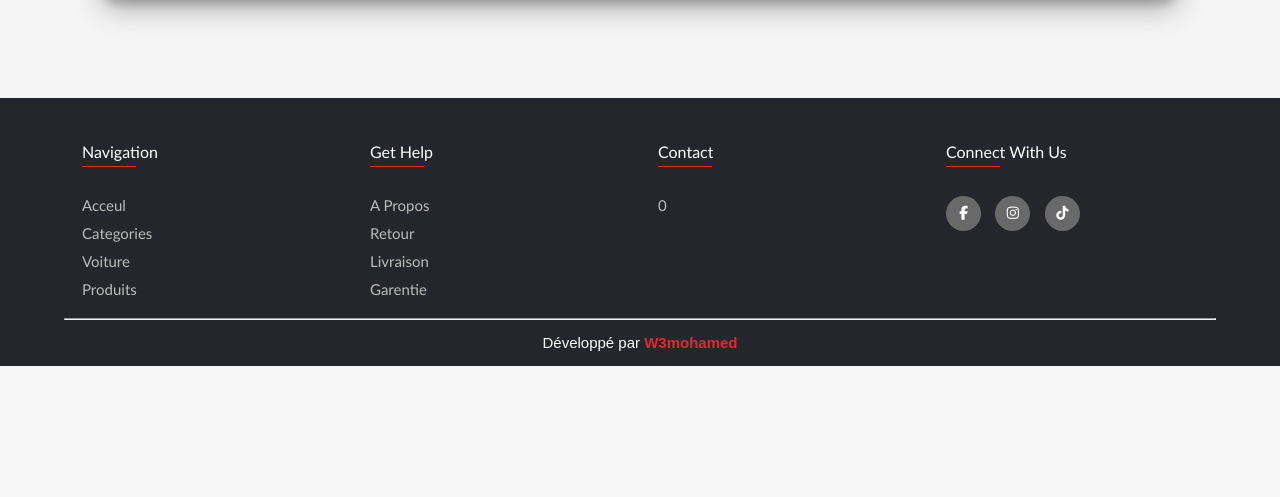
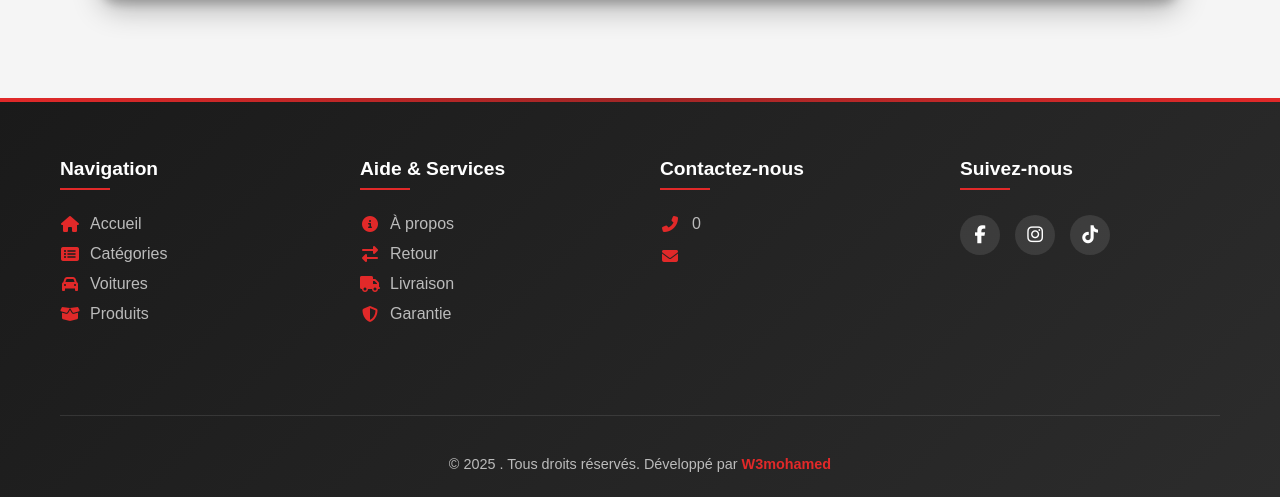
Before and after one commit to W3Mohamed/souqpiece, a PHP site: page / in a window 1280 px wide. Shown: the part 1940-2437 px from the top of the page. Before the commit the page ends 2306 px from the top, so only its background shows below. Run offline with PHP 8.4, Linux system fonts and the light colour scheme; data that the repository does not hold is empty; a stand-in replaces the project's code that opens the database connection; some libraries are stand-ins or nearby versions.

Commit message:
changement de footer

```diff
--- a/css/style.css
+++ b/css/style.css
@@ -682,10 +682,10 @@ body{
       height: 400px;
     }
   }
-/*====================================================
+/* ====================================================
             footer
 ================================================*/
-footer{
+/* footer{
 	background:#24262b;
     position: relative;
 }
@@ -792,7 +792,7 @@ footer .copy{
     text-decoration: none;
     font-weight: 600;
 }
-/*responsive*/
+/*responsive*
 @media(max-width:767px){
 	.footer-col{
 		width: 50%;
@@ -804,6 +804,251 @@ footer .copy{
 		width: 100%;
 
 	}
+} */
+
+/* Style du footer moderne */
+.modern-footer {
+    background: linear-gradient(135deg, #1a1a1a 0%, #2c2c2c 100%);
+    color: #ffffff;
+    padding: 60px 0 0;
+    font-family: 'Inter', -apple-system, BlinkMacSystemFont, sans-serif;
+    position: relative;
+    overflow: hidden;
+}
+
+.modern-footer::before {
+    content: '';
+    position: absolute;
+    top: 0;
+    left: 0;
+    width: 100%;
+    height: 4px;
+    background: linear-gradient(90deg, var(--color), #e12929aa, var(--color));
+}
+
+.footer-container {
+    max-width: 1200px;
+    margin: 0 auto;
+    padding: 0 20px;
+}
+
+.footer-grid {
+    display: grid;
+    grid-template-columns: repeat(auto-fit, minmax(250px, 1fr));
+    gap: 40px;
+    margin-bottom: 50px;
+}
+
+.footer-column {
+    margin-bottom: 30px;
+}
+
+.footer-title {
+    font-size: 1.2rem;
+    font-weight: 600;
+    margin-bottom: 25px;
+    position: relative;
+    color: #ffffff;
+    padding-bottom: 10px;
+}
+
+.footer-title::after {
+    content: '';
+    position: absolute;
+    left: 0;
+    bottom: 0;
+    width: 50px;
+    height: 2px;
+    background-color: var(--color);
+}
+
+.footer-links {
+    list-style: none;
+}
+
+.footer-links li {
+    margin-bottom: 12px;
+}
+
+.footer-link {
+    color: #bbbbbb;
+    text-decoration: none;
+    transition: all 0.3s ease;
+    display: flex;
+    align-items: center;
+    gap: 10px;
+}
+
+.footer-link:hover {
+    color: #ffffff;
+    transform: translateX(5px);
+}
+
+.footer-icon {
+    width: 20px;
+    text-align: center;
+    color: var(--color);
+}
+
+/* Style des contacts */
+.footer-contact {
+    list-style: none;
+}
+
+.contact-item {
+    display: flex;
+    align-items: center;
+    gap: 12px;
+    margin-bottom: 15px;
+    color: #bbbbbb;
+}
+
+.contact-item span, .contact-item a {
+    color: #bbbbbb;
+    text-decoration: none;
+    transition: color 0.3s ease;
+}
+
+.contact-item a:hover {
+    color: #ffffff;
+}
+
+.contact-icon {
+    color: var(--color);
+    width: 20px;
+    text-align: center;
+}
+
+/* Style des réseaux sociaux */
+.social-links {
+    display: flex;
+    gap: 15px;
+    margin-bottom: 30px;
+}
+
+.social-link {
+    display: flex;
+    align-items: center;
+    justify-content: center;
+    text-decoration: none;
+    width: 40px;
+    height: 40px;
+    background: rgba(255, 255, 255, 0.1);
+    border-radius: 50%;
+    color: #ffffff;
+    font-size: 18px;
+    transition: all 0.3s ease;
+}
+
+.social-link:hover {
+    background: var(--color);
+    transform: translateY(-3px);
+    box-shadow: 0 5px 15px rgba(225, 41, 41, 0.3);
+}
+
+/* Newsletter */
+.newsletter h4 {
+    font-size: 1rem;
+    margin-bottom: 15px;
+    color: #ffffff;
+}
+
+.newsletter-form {
+    display: flex;
+    border-radius: 30px;
+    overflow: hidden;
+    background: rgba(255, 255, 255, 0.1);
+}
+
+.newsletter-form input {
+    flex: 1;
+    padding: 12px 20px;
+    border: none;
+    background: transparent;
+    color: #ffffff;
+    outline: none;
+}
+
+.newsletter-form input::placeholder {
+    color: #bbbbbb;
+}
+
+.newsletter-form button {
+    padding: 0 20px;
+    border: none;
+    background: var(--color);
+    color: white;
+    cursor: pointer;
+    transition: all 0.3s ease;
+}
+
+.newsletter-form button:hover {
+    background: #c82333;
+}
+
+/* Footer bottom */
+.footer-bottom {
+    border-top: 1px solid rgba(255, 255, 255, 0.1);
+    padding: 25px 0;
+    display: flex;
+    flex-direction: column;
+    align-items: center;
+    text-align: center;
+    gap: 15px;
+}
+
+.footer-logo .logo-link {
+    font-size: 1.5rem;
+    font-weight: 700;
+    color: #ffffff;
+    text-decoration: none;
+    transition: color 0.3s ease;
+}
+
+.footer-logo .logo-link:hover {
+    color: var(--color);
+}
+
+.copyright {
+    color: #bbbbbb;
+    font-size: 0.9rem;
+}
+
+.developer-credit a {
+    color: var(--color);
+    text-decoration: none;
+    font-weight: 600;
+    transition: all 0.3s ease;
+}
+
+.developer-credit a:hover {
+    text-decoration: underline;
+}
+
+/* Responsive */
+@media (max-width: 768px) {
+    .footer-grid {
+        grid-template-columns: 1fr 1fr;
+    }
+
+    .footer-bottom {
+        flex-direction: column;
+        text-align: center;
+    }
+}
+
+@media (max-width: 480px) {
+    .footer-grid {
+        grid-template-columns: 1fr;
+    }
+
+    .footer-column {
+        margin-bottom: 30px;
+    }
+
+    .social-links {
+        justify-content: center;
+    }
 }
 /*====================================================
             page produit
--- a/partie/footer.php
+++ b/partie/footer.php
@@ -1,61 +1,82 @@
- <!--=========================================================
-                        footer
-    ========================================================-->
 <?php
     require_once('dashboard/database.php');
     $sqlStates = $pdo->prepare('SELECT * FROM setting WHERE id=?');
     $sqlStates->execute([1]);
     $setting = $sqlStates->fetch(PDO::FETCH_ASSOC);
 ?>
-	<footer  style="padding-top: 39px;padding-bottom: 49px;">
-    <div class="footer">
-        <div class="footer-col">
-                 <h4>Navigation</h4>
-                     <ul>
-                         <li><a href="index.php">Acceul</a></li>
-                         <li><a href="index.php#section-categories">Categories</a></li>
-                         <li><a href="index.php#brand">Voiture</a></li>
-                         <li><a href="index.php#section-produits">Produits</a></li>
+
+<footer class="modern-footer">
+    <div class="footer-container">
+        <div class="footer-grid">
+            <!-- Colonne Navigation -->
+            <div class="footer-column">
+                <h3 class="footer-title">Navigation</h3>
+                <ul class="footer-links">
+                    <li><a href="index.php" class="footer-link"><i class="fas fa-home footer-icon"></i> Accueil</a></li>
+                    <li><a href="index.php#section-categories" class="footer-link"><i class="fas fa-list-alt footer-icon"></i> Catégories</a></li>
+                    <li><a href="index.php#brand" class="footer-link"><i class="fas fa-car footer-icon"></i> Voitures</a></li>
+                    <li><a href="index.php#section-produits" class="footer-link"><i class="fas fa-box-open footer-icon"></i> Produits</a></li>
                 </ul>
             </div>
-        <!--di lwla *************************************************************************************-->
-        <div class="footer-col">
-                 <h4>Get Help</h4>
-                     <ul>
-                         <li><a href="#">A propos</a></li>
-                         <li><a href="#">Retour</a></li>
-                         <li><a href="#">Livraison</a></li>
-                         <li><a href="#">Garentie</a></li>
+
+            <!-- Colonne Aide -->
+            <div class="footer-column">
+                <h3 class="footer-title">Aide & Services</h3>
+                <ul class="footer-links">
+                    <li><a href="#" class="footer-link"><i class="fas fa-info-circle footer-icon"></i> À propos</a></li>
+                    <li><a href="#" class="footer-link"><i class="fas fa-exchange-alt footer-icon"></i> Retour</a></li>
+                    <li><a href="#" class="footer-link"><i class="fas fa-truck footer-icon"></i> Livraison</a></li>
+                    <li><a href="#" class="footer-link"><i class="fas fa-shield-alt footer-icon"></i> Garantie</a></li>
                 </ul>
             </div>
-        <!--di zawja ******************************************* ******************************************-->
-        <div class="footer-col">
-                 <h4>Contact</h4>
-                     <ul>
-                         <li><a href="#">0<?=$setting['tel']?></a></li>
-                         <li><a href="#"><?=$setting['adresse']?></a></li>
+
+            <!-- Colonne Contact -->
+            <div class="footer-column">
+                <h3 class="footer-title">Contactez-nous</h3>
+                <ul class="footer-contact">
+                    <li class="contact-item">
+                        <i class="fas fa-phone-alt contact-icon"></i>
+                        <a href="tel:0<?=$setting['tel']?>" class="footer-link">0<?=$setting['tel']?></a>
+                    </li>
+                    <li class="contact-item">
+                        <i class="fas fa-envelope contact-icon"></i>
+                        <span><?=$setting['adresse']?></span>
+                    </li>
                 </ul>
             </div>
-        <!--di talta *************************************************************************************-->
-        <div class="footer-col">
-                 <h4>Connect With Us</h4>
-                     <div class="links">
-                         <a href="<?=$setting['facebook']?>"><i class="fab fa-facebook-f"></i></a>
-                         <a href="<?=$setting['insta']?>"><i class="fab fa-instagram"></i></a>
-                         <a href="<?=$setting['tiktok']?>"><i class="fab fa-tiktok"></i></a>
+
+            <!-- Colonne Réseaux sociaux -->
+            <div class="footer-column">
+                <h3 class="footer-title">Suivez-nous</h3>
+                <div class="social-links">
+                    <a href="<?=$setting['facebook']?>" class="social-link" target="_blank" aria-label="Facebook">
+                        <i class="fab fa-facebook-f"></i>
+                    </a>
+                    <a href="<?=$setting['insta']?>" class="social-link" target="_blank" aria-label="Instagram">
+                        <i class="fab fa-instagram"></i>
+                    </a>
+                    <a href="<?=$setting['tiktok']?>" class="social-link" target="_blank" aria-label="TikTok">
+                        <i class="fab fa-tiktok"></i>
+                    </a>
+                    <?php if(!empty($setting['youtube'])): ?>
+                    <a href="<?=$setting['youtube']?>" class="social-link" target="_blank" aria-label="YouTube">
+                        <i class="fab fa-youtube"></i>
+                    </a>
+                    <?php endif; ?>
+                </div>
             </div>
         </div>
 
-        <div class="logo-footer">
-
-            <a href="#"><?=$setting['nom']?></a>
-
+        <div class="footer-bottom">
+            <div class="footer-logo">
+                <a href="index.php" class="logo-link"><?=$setting['nom']?></a>
+            </div>
+            <div class="copyright">
+                &copy; <?=date('Y')?> <?=$setting['nom']?>. Tous droits réservés.
+                <span class="developer-credit">
+                    Développé par <a href="https://www.instagram.com/w3mohamed/" target="_blank">W3mohamed</a>
+                </span>
             </div>
         </div>
-        <div class="copy">
-            <hr>
-            <h3 id="copyright">Développé par <a href="https://www.instagram.com/w3mohamed/">W3mohamed</a></h3>
     </div>
-
-
 </footer>
```
Lines whose indentation alone changed are shown as unchanged.
